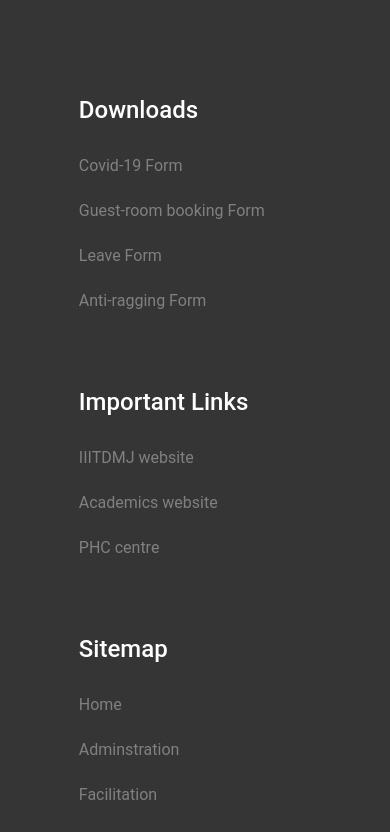
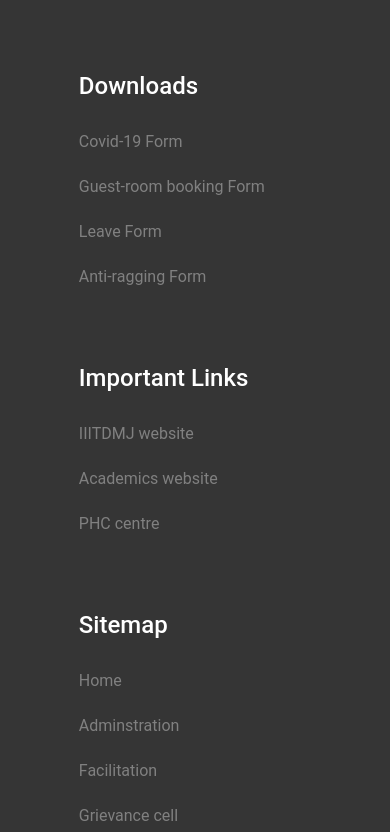
Before and after one commit to prajjwalkapoor/hall4-website, a plain HTML site: page ui/sections/footer/index.html in a window 390 px wide. Shown: the part 234-1066 px from the top of the page. Drawn offline with Linux system fonts and the light colour scheme.

Commit message:
feat(UI): made footer section responsive

```diff
--- a/ui/sections/footer/footer.css
+++ b/ui/sections/footer/footer.css
@@ -7,7 +7,7 @@
 }
 
 #footer .footer {
-    margin: 12%;
+    margin: 6% 12%;
 }
 
 #footer h1 {
```
